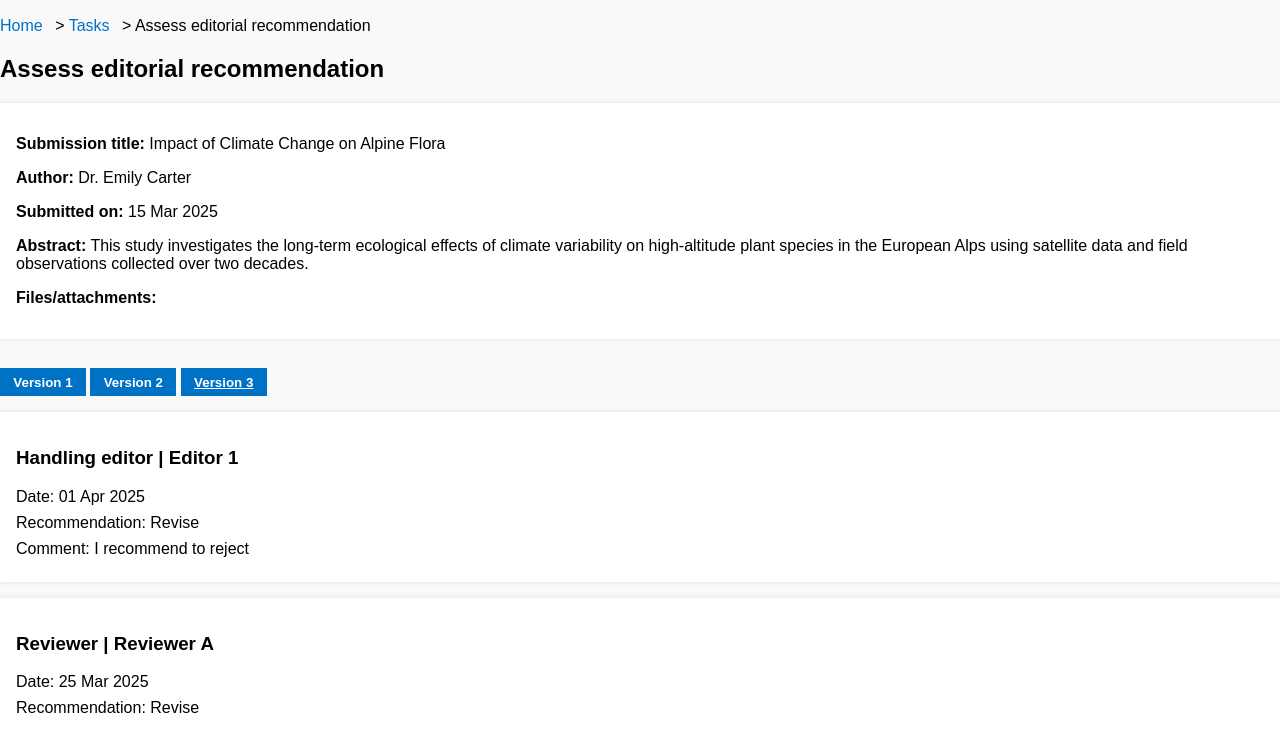
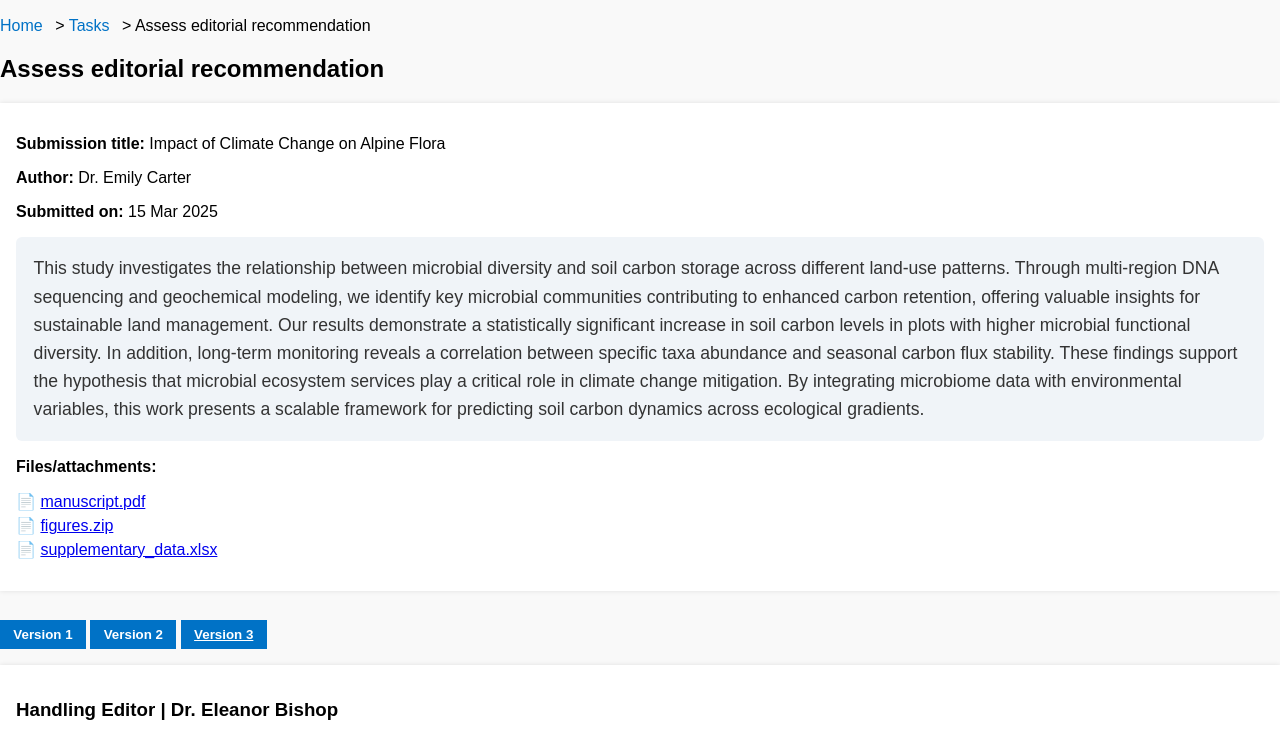
Before and after one commit to akshay-agrawal04/editorial-decision-vertical, a plain HTML site: page index.html in a window 1280 px wide. Shown: the part 55-785 px from the top of the page. Drawn offline with Linux system fonts and the light colour scheme.

Commit message:
Add bigger abstract and add files and attachments

```diff
--- a/index.html
+++ b/index.html
@@ -158,6 +158,23 @@
         .toggle-report-link:hover {
             color: #004d99;
         }
+        .submission-details ul {
+            list-style: none;
+            padding-left: 0;
+        }
+
+        .submission-details li {
+            margin: 0.3em 0;
+        }
+        .abstract {
+            font-size: 1.1em;
+            line-height: 1.6;
+            color: #333;
+            background-color: #f0f4f8;
+            padding: 1em;
+            border-radius: 6px;
+            margin-top: 0.5em;
+        }
     </style>
 </head>
 <body>
@@ -182,10 +199,15 @@
                 <p><strong>Submission title:</strong> Impact of Climate Change on Alpine Flora</p>
                 <p><strong>Author:</strong> Dr. Emily Carter</p>
                 <p><strong>Submitted on:</strong> 15 Mar 2025</p>
-                <p><strong>Abstract:</strong> This study investigates the long-term ecological effects of climate
-                    variability on high-altitude plant species in the European Alps using satellite data and field
-                    observations collected over two decades.</p>
+                <p class="abstract">
+                    This study investigates the relationship between microbial diversity and soil carbon storage across different land-use patterns. Through multi-region DNA sequencing and geochemical modeling, we identify key microbial communities contributing to enhanced carbon retention, offering valuable insights for sustainable land management. Our results demonstrate a statistically significant increase in soil carbon levels in plots with higher microbial functional diversity. In addition, long-term monitoring reveals a correlation between specific taxa abundance and seasonal carbon flux stability. These findings support the hypothesis that microbial ecosystem services play a critical role in climate change mitigation. By integrating microbiome data with environmental variables, this work presents a scalable framework for predicting soil carbon dynamics across ecological gradients.
+                </p>
                 <p><strong>Files/attachments:</strong></p>
+                <ul>
+                    <li>📄 <a href="#">manuscript.pdf</a></li>
+                    <li>📄 <a href="#">figures.zip</a></li>
+                    <li>📄 <a href="#">supplementary_data.xlsx</a></li>
+                </ul>
             </div>
         </section>
 
@@ -248,13 +270,13 @@
             <!-- Version 3 -->
             <div class="version-pane" id="version-3">
                 <div class="review-box">
-                    <h3>Handling editor | Editor 1</h3>
+                    <h3>Handling Editor | Dr. Eleanor Bishop</h3>
                     <p>Date: 01 Apr 2025</p>
                     <p>Recommendation: Revise</p>
                     <p>Comment: I recommend to reject</p>
                 </div>
                 <div class="review-box">
-                    <h3>Reviewer | Reviewer A</h3>
+                    <h3>Reviewer | Dr. Samuel Okafor</h3>
                     <p>Date: 25 Mar 2025</p>
                     <p>Recommendation: Revise</p>
 
```
